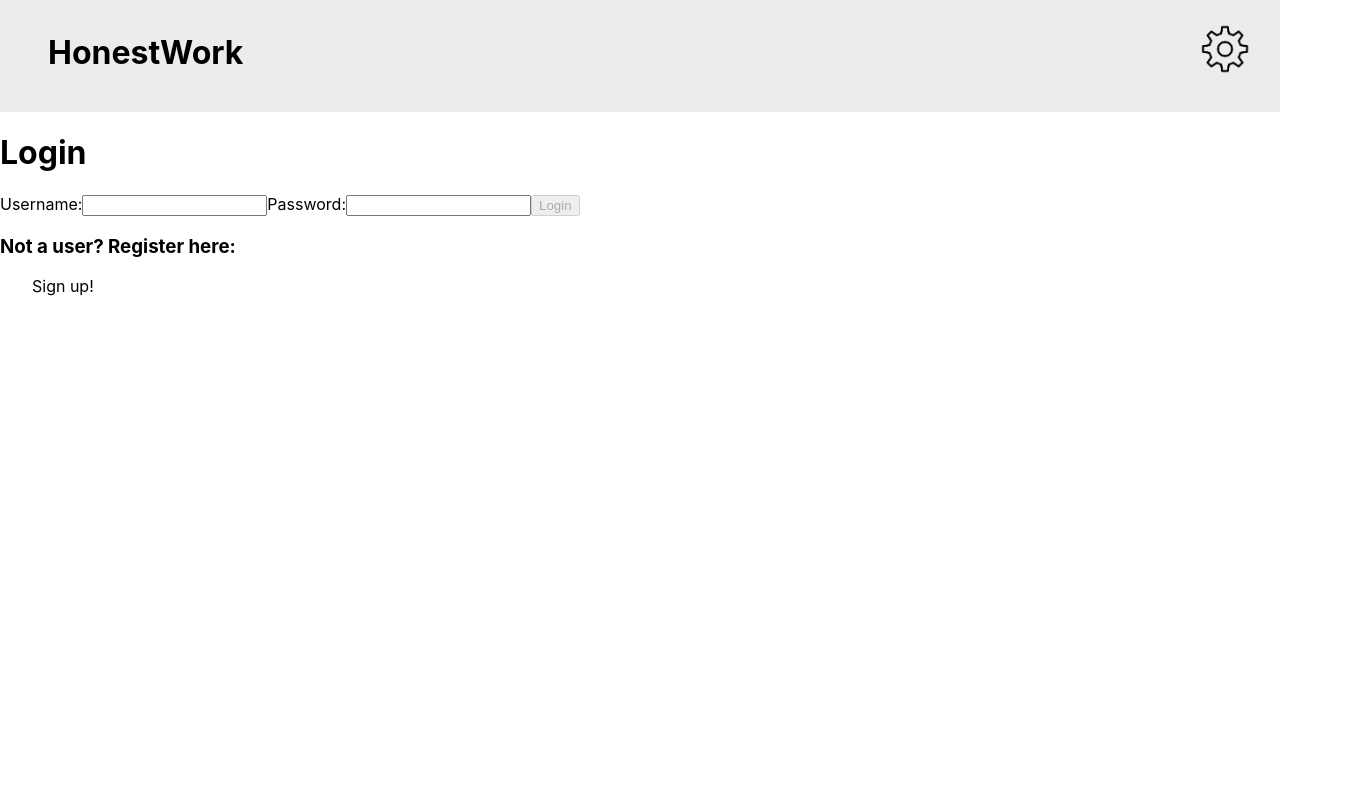
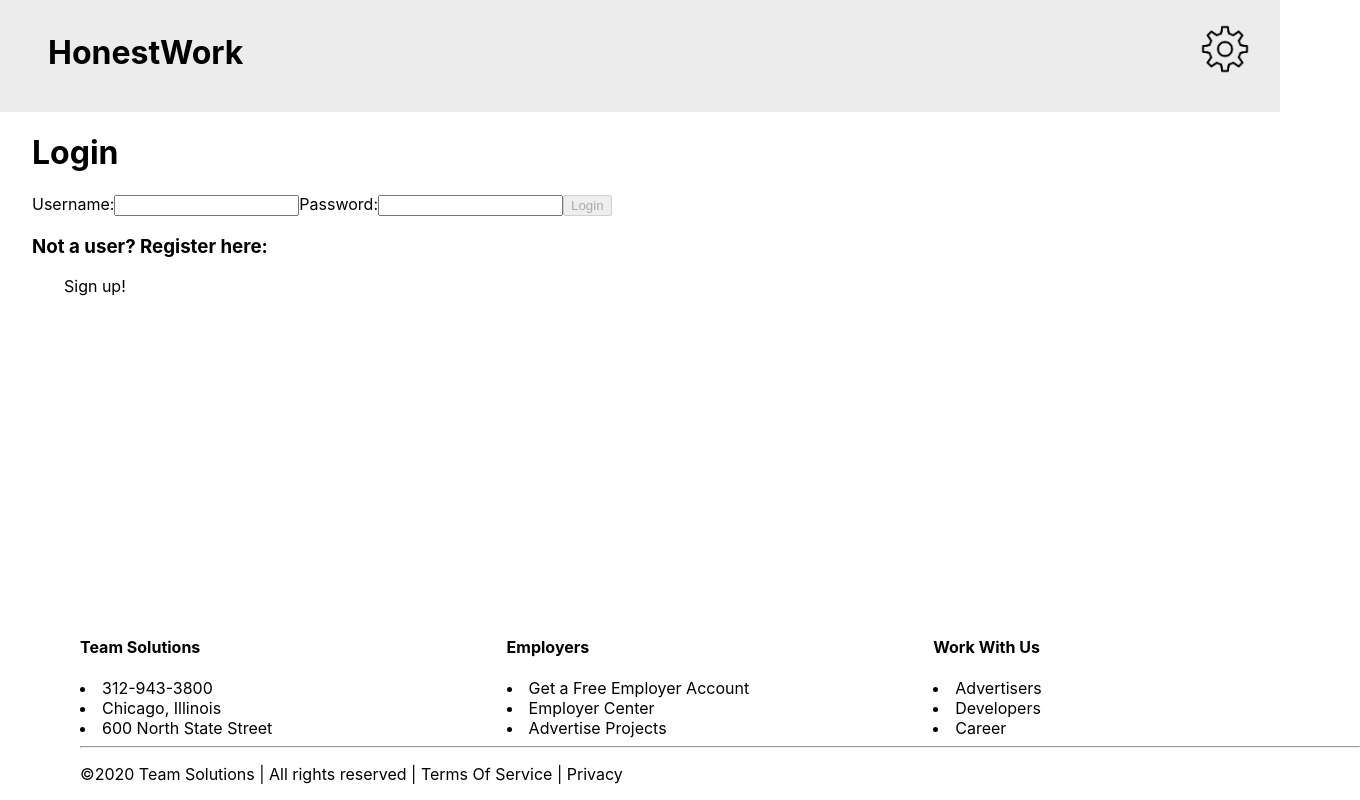
Before and after one commit to abelmarin/honest-work, a React (Create React App) app: page / in a window 1280 px wide. Shown: the whole page, 1360 px wide, since content can reach past the window. Built offline with nearby package versions, Linux system fonts and the light colour scheme.

Commit message:
Added Footer.js, Footer.css, minor additions to App.js, App.css

```diff
--- /dev/null
+++ b/src/App.css
@@ -0,0 +1,13 @@
+
+.page-container{
+    display: flex;
+    flex-direction: column;
+    min-height: 100vh;
+}
+
+.content-wrap{
+    flex:1;
+    display: inline;
+    float: none;
+    /*text-align: center; */
+}
--- a/src/App.js
+++ b/src/App.js
@@ -1,5 +1,6 @@
 import React, { Component } from 'react';
 import { BrowserRouter, Route, Switch } from 'react-router-dom';
+import "./App.css";
 
 import Home from './components/home/Home';
 import Register from './components/home/Register';
@@ -7,6 +8,7 @@ import Project from './components/project/Project';
 import Feedback from './components/feedback/Feedback';
 import Settings from './components/settings/Settings';
 import Header from './components/Header';
+import Footer from './components/Footer';
 import Leaderboard from './components/feedback/Leaderboard';
 import Error from './components/Error';
 
@@ -18,10 +20,12 @@ import { GlobalProvider } from './context/GlobalState';
 class App extends Component {
   render() {
     return (
-      // Routes the different pages to their paths
+      //Routes the different pages to their paths
+      <div className="page-container">
         <GlobalProvider>
           <BrowserRouter>
             <Header />
+            <div className="content-wrap">
               <div>
                 <Switch>
                   <Route path="/" component={Home} exact />
@@ -33,8 +37,11 @@ class App extends Component {
                   <Route component={Error} />
                 </Switch>
               </div>
+            </div>
+            <Footer />
           </BrowserRouter>
         </GlobalProvider>
+      </div>
     );
   }
 }
--- /dev/null
+++ b/src/components/Footer.css
@@ -0,0 +1,23 @@
+.main-footer {
+    color: rgb(0, 0, 0);
+    background-color: #ffffff;
+    padding-top: 3em;
+    padding-left: 5em;
+    position: relative;
+    bottom: 0;
+    width: 100%;
+    text-align: left;
+  }
+
+  .col {
+    float: left;
+    width: 33.33%;
+  }
+
+  /* Clear floats after the columns */
+  .row:after {
+    content: "";
+    display: table;
+    clear: both;
+
+  }
--- /dev/null
+++ b/src/components/Footer.js
@@ -0,0 +1,49 @@
+import React from 'react';
+import "./Footer.css";
+
+function Footer() {
+    return (
+      <div class="main-footer">
+        <div class="container">
+          <div class="row">
+            {/* Column1 */}
+            <div class="col">
+              <h4>Team Solutions</h4>
+              <ui class="list-unstyled">
+                <li>312-943-3800</li>
+                <li>Chicago, Illinois</li>
+                <li>600 North State Street</li>
+              </ui>
+            </div>
+            {/* Column2 */}
+            <div class="col">
+              <h4>Employers</h4>
+              <ui class="list-unstyled">
+                <li>Get a Free Employer Account</li>
+                <li>Employer Center</li>
+                <li>Advertise Projects</li>
+              </ui>
+            </div>
+            {/* Column3 */}
+            <div class="col">
+              <h4>Work With Us</h4>
+              <ui class="list-unstyled">
+                <li>Advertisers</li>
+                <li>Developers</li>
+                <li>Career</li>
+              </ui>
+            </div>
+          </div>
+          <hr />
+          <div class="row">
+            <p class="col-sm">
+              &copy;{new Date().getFullYear()} Team Solutions | All rights reserved |
+              Terms Of Service | Privacy
+            </p>
+          </div>
+        </div>
+      </div>
+    );
+  }
+
+  export default Footer;
--- a/src/components/home/homeStyle.css
+++ b/src/components/home/homeStyle.css
@@ -44,5 +44,5 @@
 
 /* Styles for login */
 .login {
-
+    padding-left: 2em;
 }
```
Lines whose indentation alone changed are shown as unchanged.
